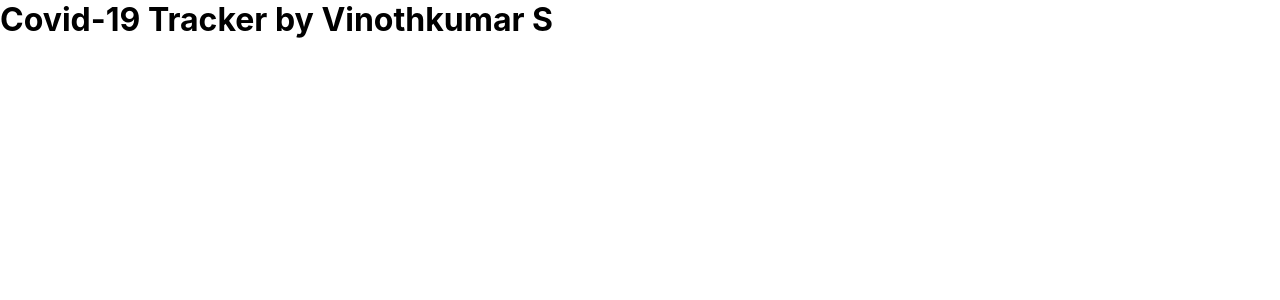
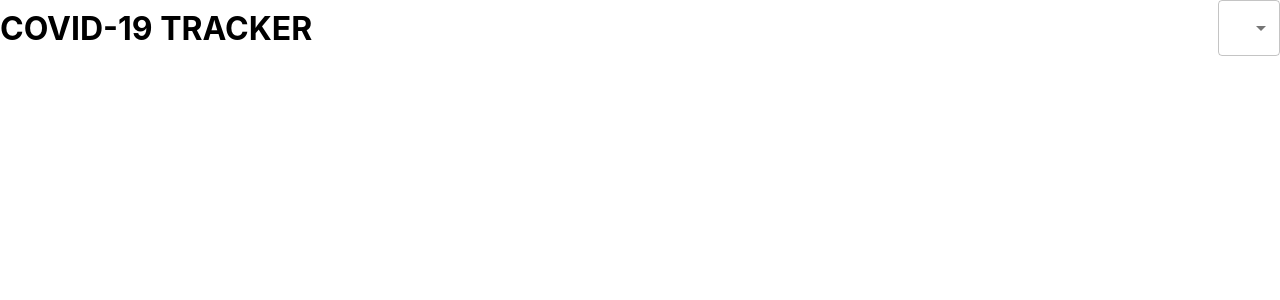
Before and after one commit to Vinoth6194/covid19-tracker, a React (Create React App) app: page / in a window 1280 px wide. Shown: the top 300 px of the page. Built offline with nearby package versions, Linux system fonts and the light colour scheme.

Commit message:
dropdown manual

```diff
--- a/src/App.css
+++ b/src/App.css
@@ -1,3 +1,10 @@
 * {
   margin: 0
 }
+
+.app__header {
+  display: flex;
+  justify-content: space-between;
+  align-items: center;
+  margin-bottom: 20px;
+}
--- a/src/App.js
+++ b/src/App.js
@@ -1,12 +1,24 @@
-import React from "react";
+import { FormControl, MenuItem, Select } from "@material-ui/core";
+import React, { useState } from "react";
 import "./App.css";
 
 function App() {
+  const [countries, setCountries] = useState(["USA", "UK", "INDIA"]);
   return (
     <div className="app">
-      <h1>Covid-19 Tracker by Vinothkumar S</h1>
-      {/* <header></header> */}
-      {/* <title , select dropdown> */}
+      <div className="app__header">
+        <h1>COVID-19 TRACKER</h1>
+        {/* <header></header> */}
+        {/* <title , select dropdown> */}
+        <FormControl className="app__dropdown">
+          <Select variant="outlined" value="abc">
+            {countries.map((country) => (
+              <MenuItem value={country}>{country}</MenuItem>
+            ))}
+          </Select>
+        </FormControl>
+      </div>
+
       {/* infoboxes */}
       {/* infoboxes */}
       {/* infoboxes */}
```
